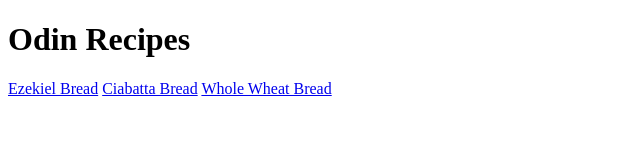
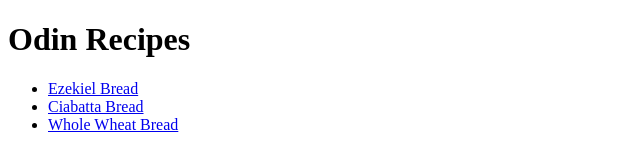
Before and after one commit to charlied-3/odin-recipes, a plain HTML site: page index.html in a window 1280 px wide. Shown: the whole page, without its empty margins (0-640 px from the left). Drawn offline with Linux system fonts and the light colour scheme.

Commit message:
Put links in unordered list
This is so that they are not all on the same line.

```diff
--- a/index.html
+++ b/index.html
@@ -7,8 +7,10 @@
 
   <body>
     <h1>Odin Recipes</h1>
-    <a href="./recipes/ezekiel-bread.html">Ezekiel Bread</a>
-    <a href="./recipes/ciabatta-bread.html">Ciabatta Bread</a>
-    <a href="./recipes/whole-wheat-bread.html">Whole Wheat Bread</a>
+    <ul>
+      <li><a href="./recipes/ezekiel-bread.html">Ezekiel Bread</a></li>
+      <li><a href="./recipes/ciabatta-bread.html">Ciabatta Bread</a></li>
+      <li><a href="./recipes/whole-wheat-bread.html">Whole Wheat Bread</a></li>
+    </ul>
   </body>
 </html>
```
